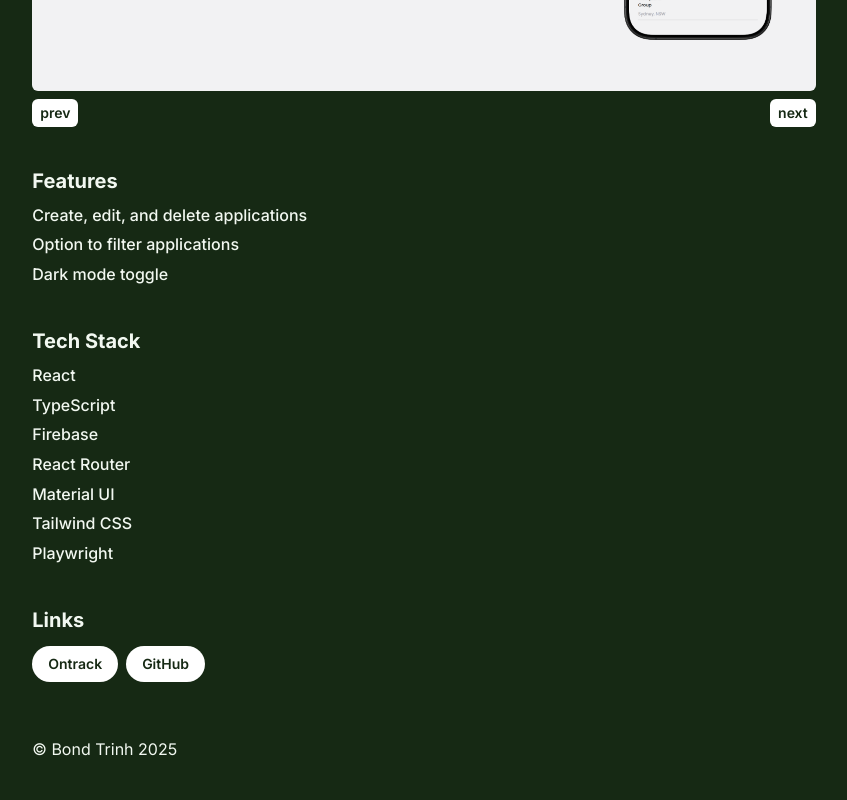
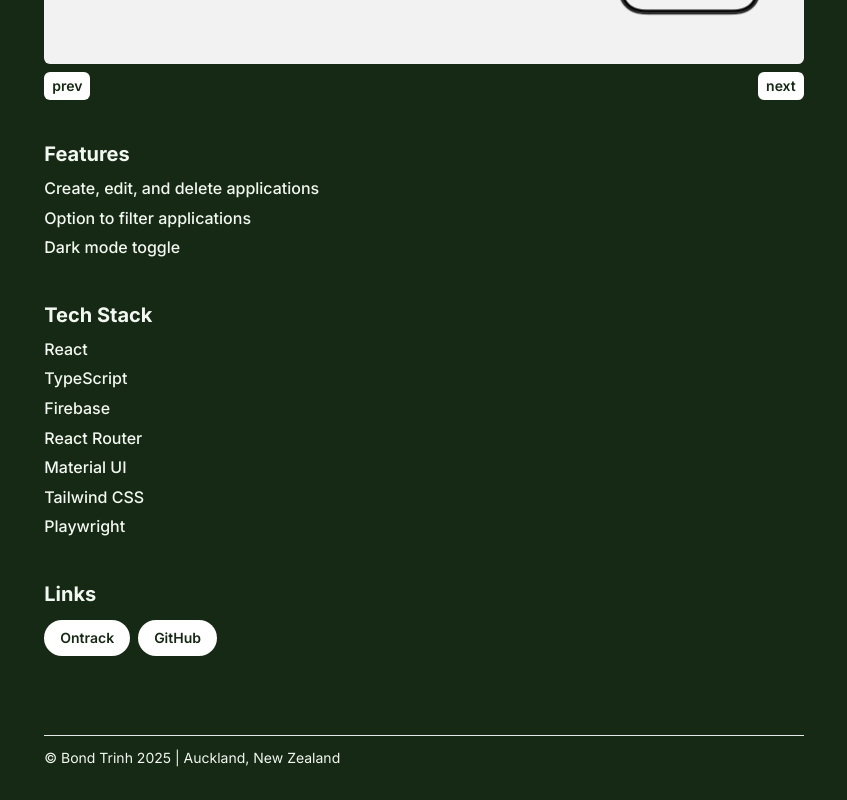
Before and after one commit to trinhbond/personal-portfolio, a React (Create React App) app: page /project/ontrack in a window 1280 px wide. Shown: the part 542-1342 px from the top of the page, without its empty margins (216-1063 px from the left). Built offline with nearby package versions, Linux system fonts and the light colour scheme.

Commit message:
UI changes

```diff
--- a/src/App.tsx
+++ b/src/App.tsx
@@ -7,8 +7,10 @@ export default function App() {
   const Layout = () => (
     <div className="container-width relative">
       <Outlet />
-      <div className="w-full absolute bottom-0 pb-9 px-3">
-        <div>&copy; Bond Trinh {new Date().getFullYear()}</div>
+      <div className="text-sm absolute bottom-0 left-0 right-0 m-auto mx-6 pb-8 pt-3 border-t border-[#e5e7eb]">
+        <div>
+          &copy; Bond Trinh {new Date().getFullYear()} | Auckland, New Zealand
+        </div>
       </div>
     </div>
   );
--- a/src/components/Section.tsx
+++ b/src/components/Section.tsx
@@ -10,7 +10,7 @@ export const Section = forwardRef<HTMLElement, SectionProps>(
   ({ children, variant }, ref) => (
     <motion.section
       ref={ref}
-      className="w-full py-9 px-3 flex flex-wrap flex-col gap-6 font-medium"
+      className="w-full p-6 flex flex-wrap flex-col gap-6 font-medium"
       variants={variant}
     >
       {children}
--- a/src/pages/Home.tsx
+++ b/src/pages/Home.tsx
@@ -12,7 +12,7 @@ export default function Home(): JSX.Element {
   };
 
   return (
-    <motion.main className="flex flex-col items-center gap-8 pb-[80px]">
+    <motion.main className="flex flex-col items-center gap-8 pb-[120px]">
       <motion.div
         initial="hidden"
         whileInView="visible"
--- a/src/pages/Project.tsx
+++ b/src/pages/Project.tsx
@@ -43,7 +43,7 @@ export default function Project() {
   if (!id) return null;
 
   return (
-    <main className="pb-[80px]">
+    <main className="pb-[120px]">
       <motion.div
         initial="hidden"
         whileInView="visible"
@@ -60,10 +60,7 @@ export default function Project() {
         {projects
           .filter((project) => project.id === id)
           .map((project) => (
-            <motion.div
-              className="w-full py-9 px-3 font-medium"
-              variants={variant}
-            >
+            <motion.div className="w-full p-6 font-medium" variants={variant}>
               <div className="mb-10">
                 <h1>{project.name}</h1>
                 <p className="text-sm">{project.date}</p>
```
